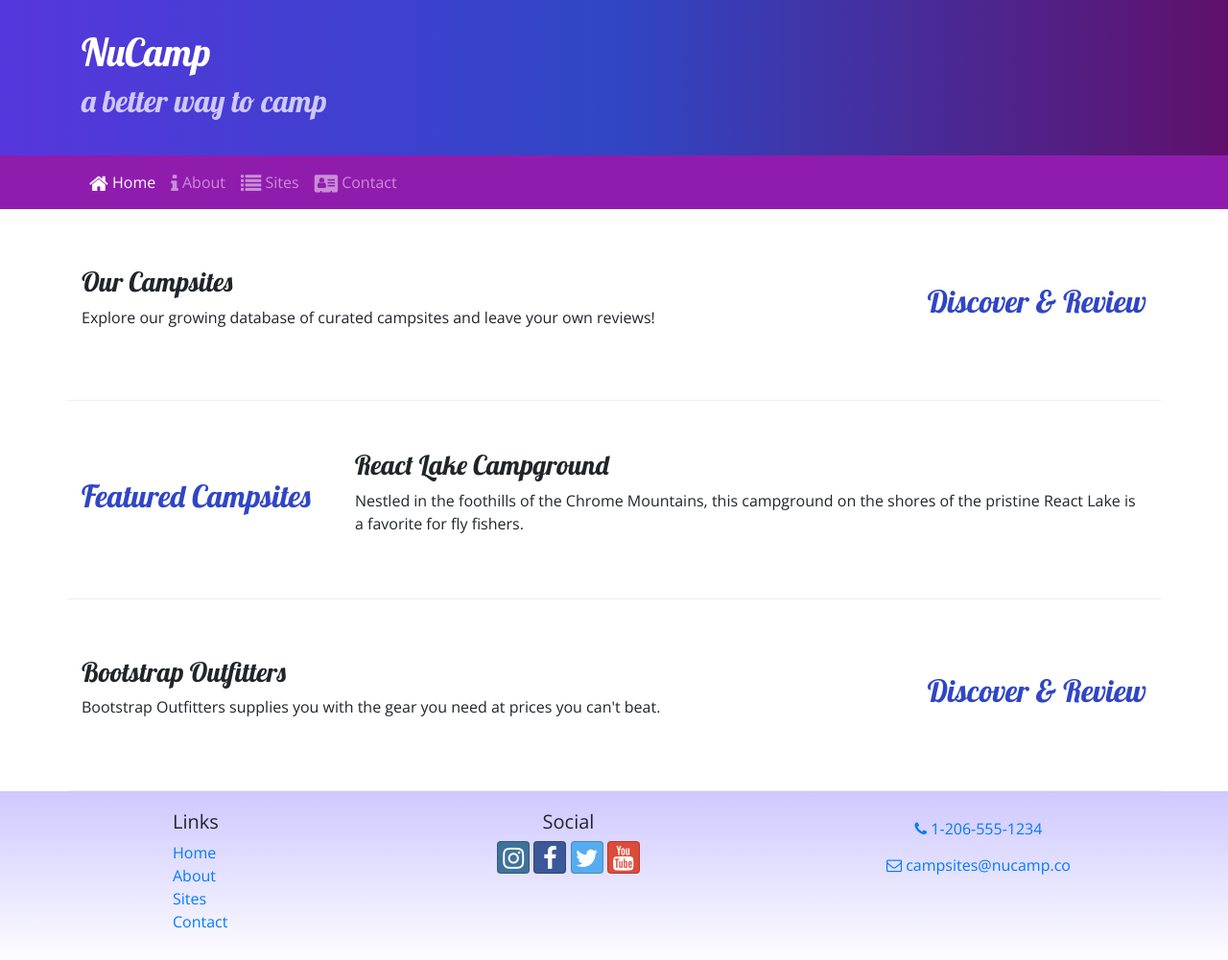
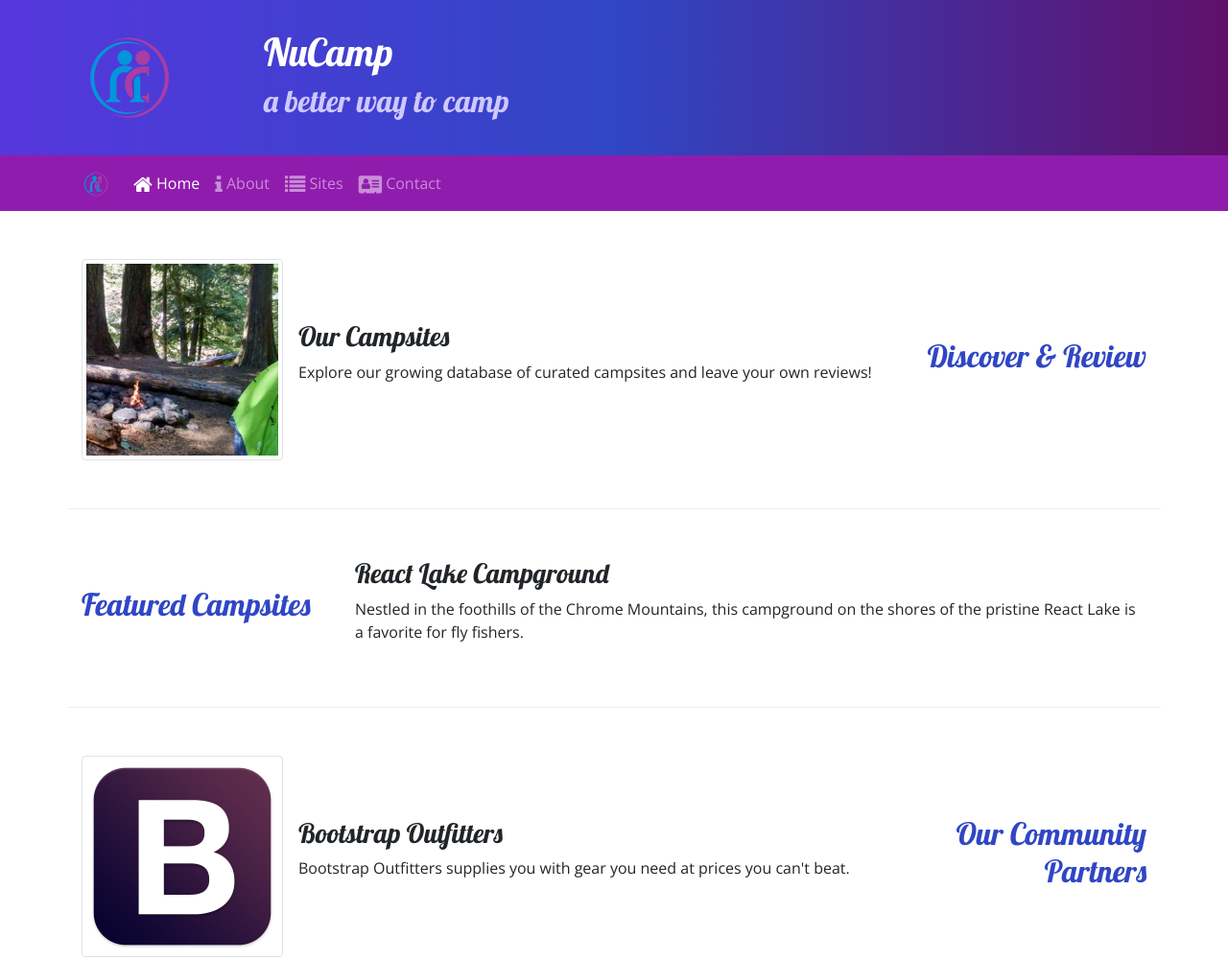
Before and after one commit to gfisidro/WK2-Bootstrap, a website: page index.html in a window 1280 px wide. Shown: the top 1001 px of the page at 96% size. Drawn offline with nearby package versions, Linux system fonts and the light colour scheme.

Commit message:
Images and Media

```diff
--- a/index.html
+++ b/index.html
@@ -22,6 +22,9 @@
     <header class="jumbotron jumbotron-fluid">
         <div class="container">
             <div class="row">
+                <div class="col-4 col-sm-3 col-md-2 align-self-center">
+                    <img src="img/logo.png" class="img-fluid" />
+                 </div>
                 <div class="col">
                 <h1>NuCamp</h1>
                 <h2>a better way to camp</h2>
@@ -32,7 +35,8 @@
 
     <nav class="navbar navbar-expand-sm navbar-dark sticky-top">
         <div class="container">
-            <button class="navbar-toggler ml-auto" type="button" data-toggle="collapse" data-target="#nucampNavbar">
+            <a class="navbar-brand" href="#"><img src="img/logo.png" height="30" width="30" /></a>
+            <button class="navbar-toggler" type="button" data-toggle="collapse" data-target="#nucampNavbar">
                 <span class="navbar-toggler-icon"></span>
             </button>
             <div class="collapse navbar-collapse" id="nucampNavbar">
@@ -53,8 +57,13 @@
                 <h2 class="text-sm-right">Discover & Review</h2>
             </div>
             <div class="col">
-                <h3>Our Campsites</h3>
-                <p class="d-none d-sm-block">Explore our growing database of curated campsites and leave your own reviews!</p>
+                <div class="media">
+                    <img class="d-flex mr-3 img-thumbnail" src="img/breadcrumb-trail-thumb.jpg" alt="Breadcrumb Trail" />
+                    <div class="media-body align-self-center">
+                        <h3>Our Campsites</h3>
+                        <p class="d-none d-sm-block">Explore our growing database of curated campsites and leave your own reviews!</p>
+                    </div>
+                </div>
             </div>
         </div>
 
@@ -70,13 +79,17 @@
 
         <div class="row row-content align-items-center">
             <div class="col-sm-4 order-sm-last col-md-3">
-                <h2 class="text-sm-right">Discover & Review</h2>
+                <h2 class="text-sm-right">Our Community Partners</h2>
             </div>
             <div class="col">
-                <h3>Bootstrap Outfitters</h3>
-        		<p class="d-none d-sm-block">Bootstrap Outfitters supplies you with the gear you need at prices you can't beat.</p>
+                <div class="media">
+                    <img class="d-flex mr-3 img-thumbnail " src="img/bootstrap-thumb.png" alt="Bootstrap Outfitters">
+                    <div class="media-body align-self-center">
+                        <h3>Bootstrap Outfitters</h3>
+        				<p class="d-none d-sm-block">Bootstrap Outfitters supplies you with gear you need at prices you can't beat.</p>
+                    </div>
+                </div>
             </div>
-        </div>
     </div>
 
     <footer class="site-footer">
```
Also changed, not shown: aboutus.html (+7 -3 lines), contactus.html (+7 -3 lines), img/bootstrap-thumb.png (added), img/breadcrumb-trail-thumb.jpg (added), img/breadcrumb-trail.jpg (added), img/chrome-river-thumb.jpg (added), img/chrome-river.jpg (added), img/logo.png (added), img/react-lake-thumb.jpg (added), img/react-lake.jpg (added), 1 other file.
